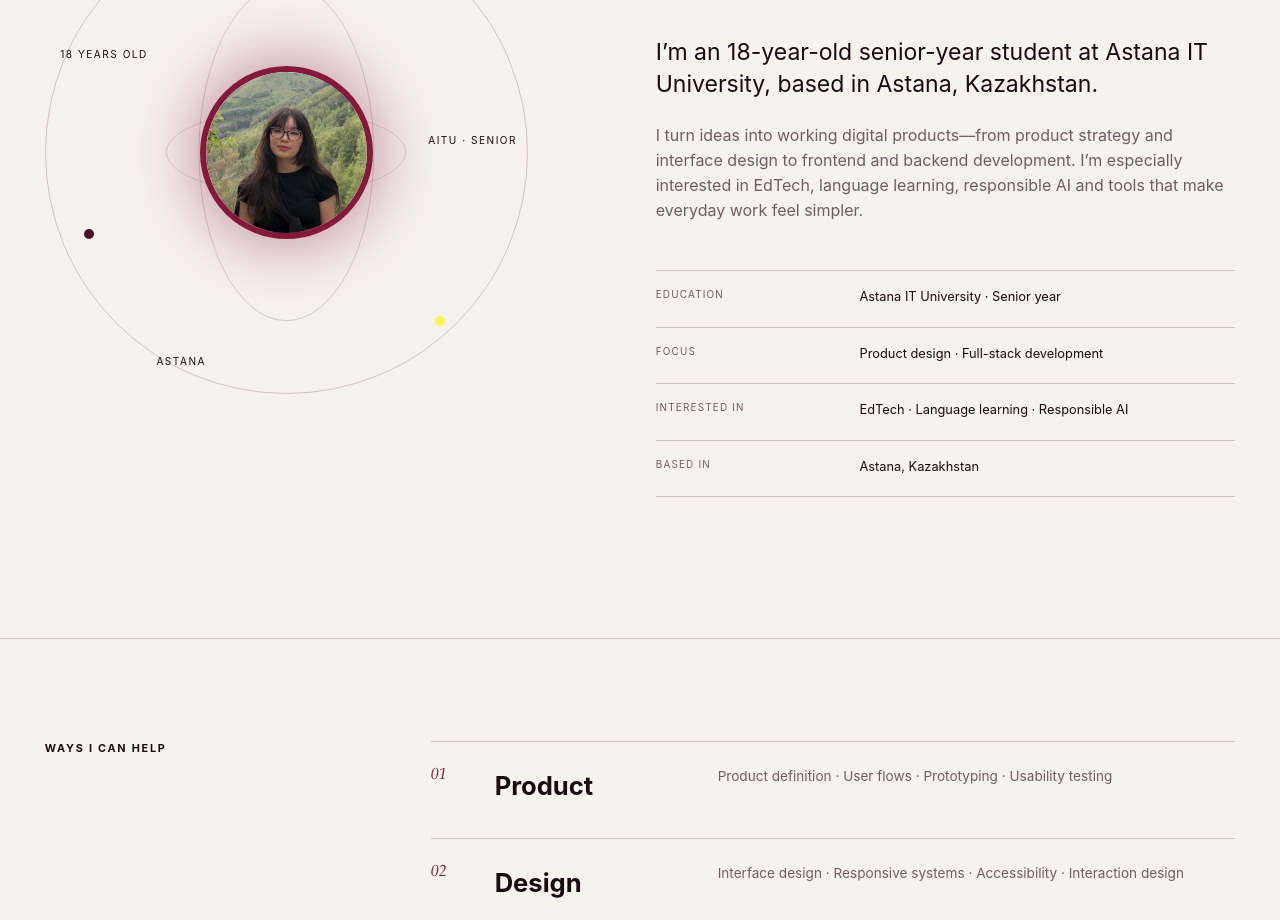
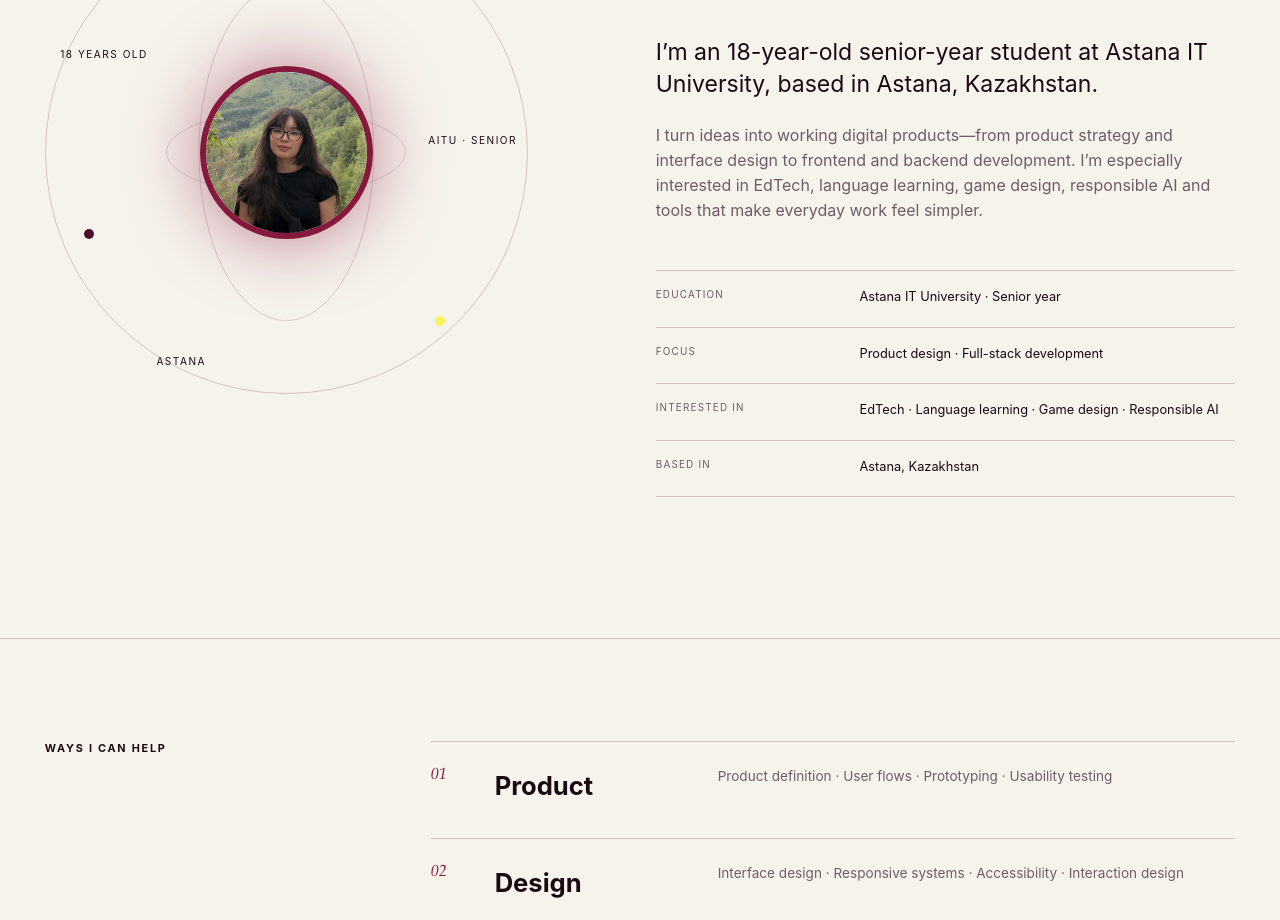
Before and after one commit to aqinaq/akiboupie, a React (Vite) app: page / in a window 1280 px wide. Shown: the part 6800-7720 px from the top of the page. Built offline with nearby package versions, Linux system fonts and the light colour scheme.

Commit message:
Update Site source

```diff
--- a/src/main.jsx
+++ b/src/main.jsx
@@ -66,7 +66,7 @@ function Experiments() {
 }
 
 function About() {
-  return <section id="about" className="about" aria-labelledby="about-title"><div className="about-universe"><span>18 years old</span><span>AITU · senior</span><span>Astana</span><div className="orbit-portrait"><img src="/akbope-portrait.jpg" alt="Portrait of Akbope" /></div><i /><i /><i /></div><div className="about-copy"><p className="eyebrow">ABOUT / AKBOPE</p><h2 id="about-title">Hi, I’m Akbope.<br /><em>I design & build.</em></h2><p className="about-lead">I’m an 18-year-old senior-year student at Astana IT University, based in Astana, Kazakhstan.</p><p>I turn ideas into working digital products—from product strategy and interface design to frontend and backend development. I’m especially interested in EdTech, language learning, responsible AI and tools that make everyday work feel simpler.</p><dl><div><dt>Education</dt><dd>Astana IT University · Senior year</dd></div><div><dt>Focus</dt><dd>Product design · Full-stack development</dd></div><div><dt>Interested in</dt><dd>EdTech · Language learning · Responsible AI</dd></div><div><dt>Based in</dt><dd>Astana, Kazakhstan</dd></div></dl></div></section>
+  return <section id="about" className="about" aria-labelledby="about-title"><div className="about-universe"><span>18 years old</span><span>AITU · senior</span><span>Astana</span><div className="orbit-portrait"><img src="/akbope-portrait.jpg" alt="Portrait of Akbope" /></div><i /><i /><i /></div><div className="about-copy"><p className="eyebrow">ABOUT / AKBOPE</p><h2 id="about-title">Hi, I’m Akbope.<br /><em>I design & build.</em></h2><p className="about-lead">I’m an 18-year-old senior-year student at Astana IT University, based in Astana, Kazakhstan.</p><p>I turn ideas into working digital products—from product strategy and interface design to frontend and backend development. I’m especially interested in EdTech, language learning, game design, responsible AI and tools that make everyday work feel simpler.</p><dl><div><dt>Education</dt><dd>Astana IT University · Senior year</dd></div><div><dt>Focus</dt><dd>Product design · Full-stack development</dd></div><div><dt>Interested in</dt><dd>EdTech · Language learning · Game design · Responsible AI</dd></div><div><dt>Based in</dt><dd>Astana, Kazakhstan</dd></div></dl></div></section>
 }
 
 function Capabilities() { return <section className="capabilities" aria-label="Capabilities"><p className="eyebrow">WAYS I CAN HELP</p><div>{capabilities.map((group, index) => <article key={group.title}><span>0{index + 1}</span><h3>{group.title}</h3><p>{group.items.join(' · ')}</p></article>)}</div></section> }
```
